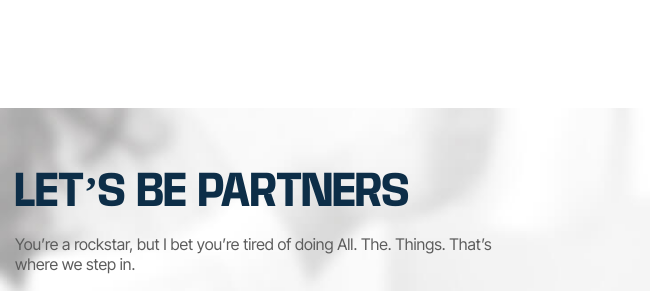
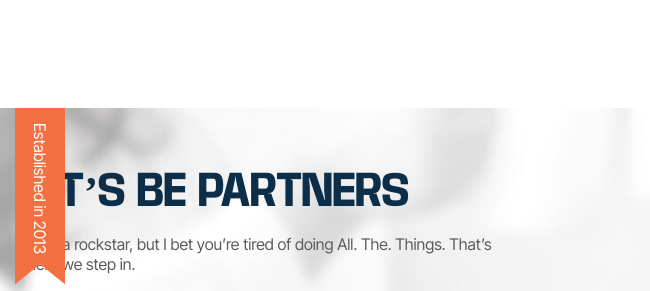
Before and after one commit to AzizTeqnite123/off-center, a plain HTML site: page index.html in a window 1280 px wide. Shown: the part 4947-5238 px from the top of the page, 0-650 px from the left. Drawn offline with nearby package versions, Linux system fonts and the light colour scheme; some packages are replaced by stand-ins of ours; grey boxes are pictures that could not be loaded; a script that the page names is missing.

Commit message:
initials

```diff
--- a/assets/css/style.css
+++ b/assets/css/style.css
@@ -726,6 +726,26 @@ img {
     border-radius: 10px;
 }
 
+.letBpARTnerRowRibbionText {
+    position: absolute;
+    left: 35px;
+    top: 0px;
+    transform: rotate(90deg);
+    transform-origin: top left;
+}
+
+.letBpARTnerRowRibbionText span {
+    padding: 15px 30px 15px 15px;
+    background: #F37043;
+    font-family: Inter Tight;
+    font-size: 16px;
+    line-height: 1;
+    letter-spacing: 0px;
+    -webkit-clip-path: polygon(100% 0%, calc(100% - 20px) 50%, 100% 100%, 0 100%, 0% 50%, 0 0);
+    clip-path: polygon(100% 0%, calc(100% - 20px) 50%, 100% 100%, 0 100%, 0% 50%, 0 0);
+    color: #fff;
+}
+
 /* LETS BE PARTNER */
 
 /* KINDS WORDS FROM PEOPLE */
--- a/index.html
+++ b/index.html
@@ -322,6 +322,9 @@
                 <div class="letBpARTnerImage">
                     <img src="assets/img/partner-img.jpg" alt="">
                 </div>
+                <div class="letBpARTnerRowRibbionText">
+                    <span>Established in 2013</span>
+                </div>
             </div>
         </div>
     </section>
```
